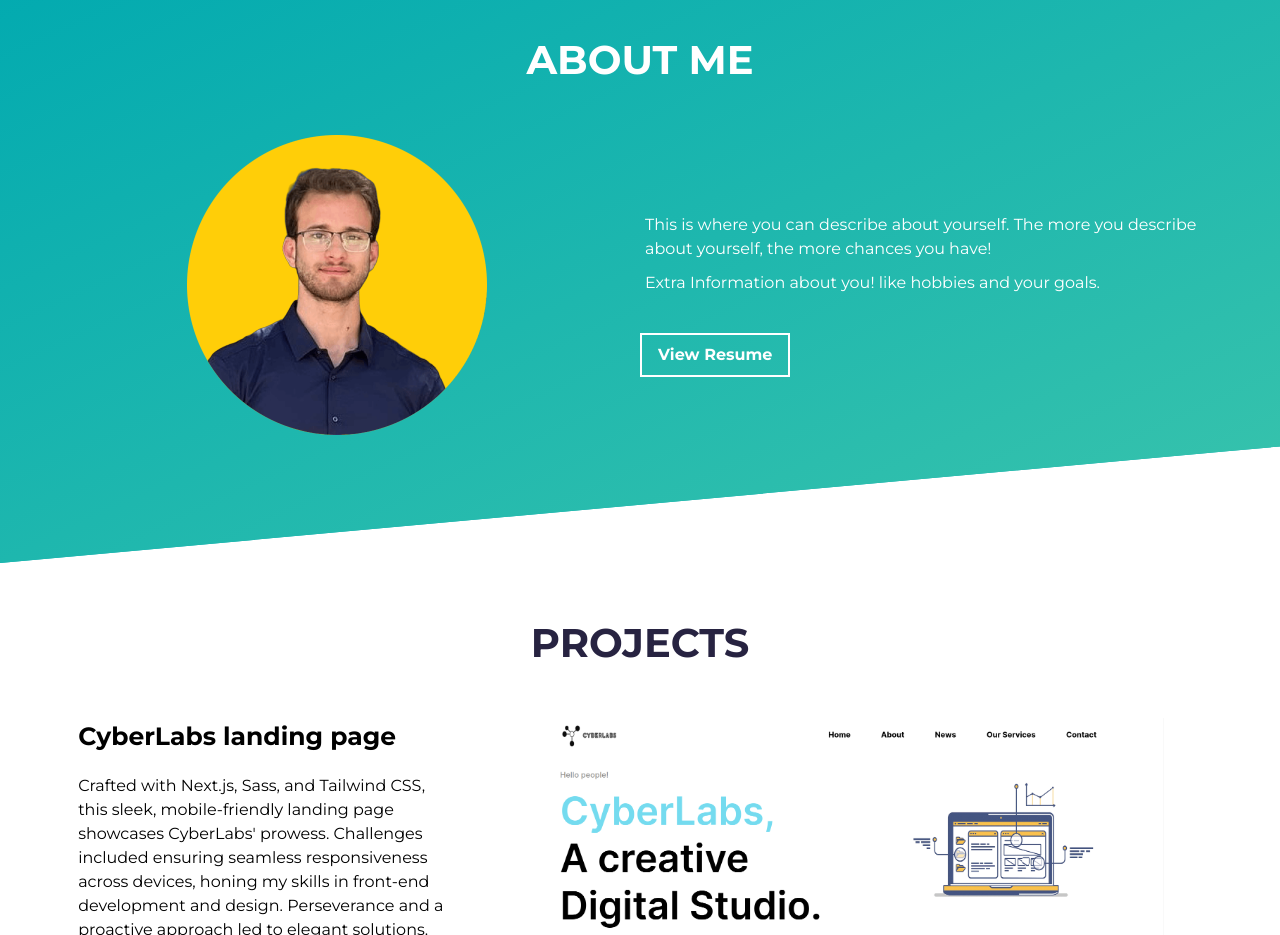
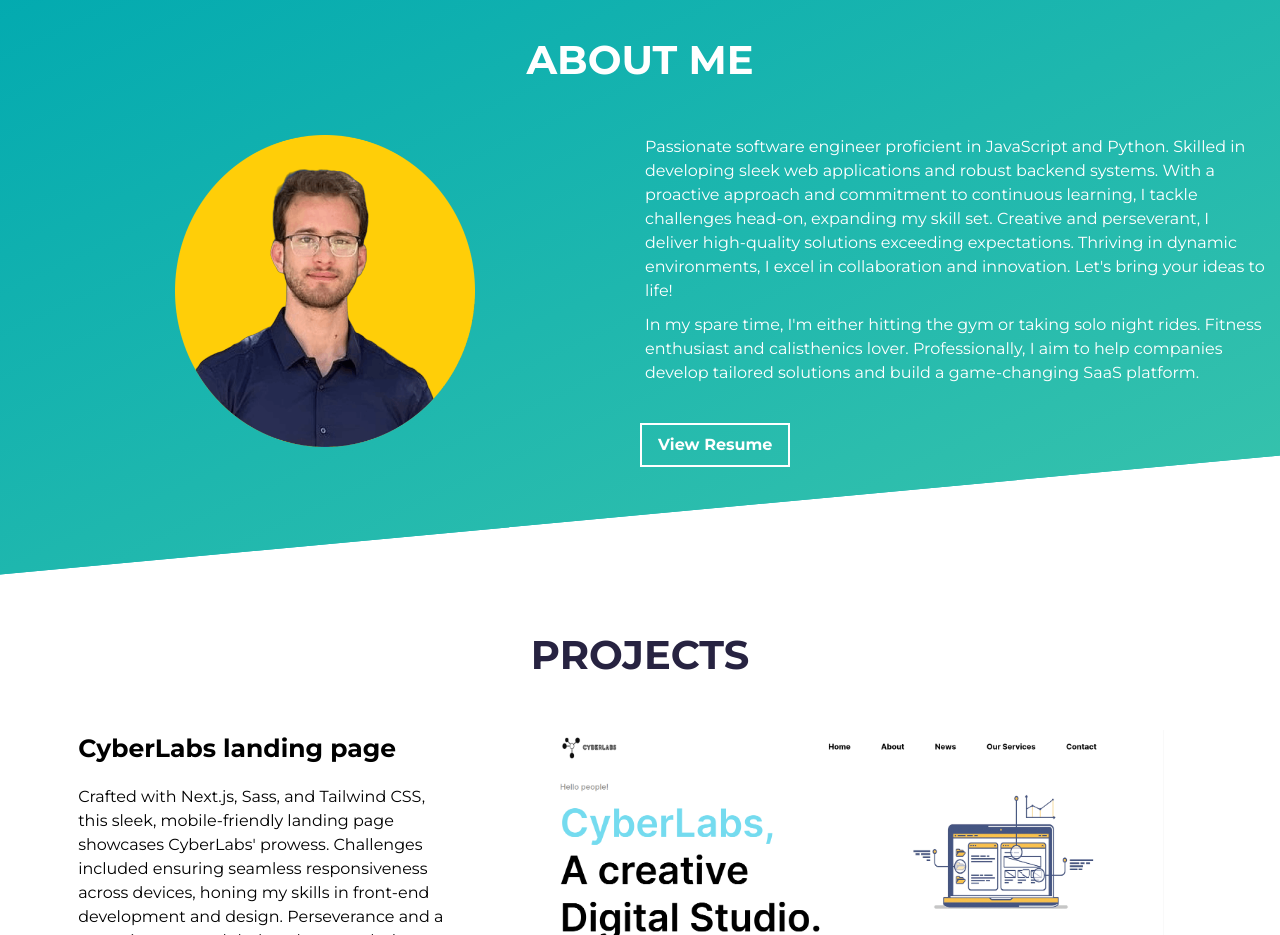
Before and after one commit to abderraouf2/personalPortfolio, a Next.js app: page / in a window 1280 px wide. Shown: the part 820-1755 px from the top of the page. Built offline with nearby package versions, Linux system fonts and the light colour scheme.

Commit message:
description added

```diff
--- a/components/About.jsx
+++ b/components/About.jsx
@@ -55,11 +55,20 @@ export default function About() {
               className="px-[.5rem]"
             >
               <p className="text-[1.6rem] text-center mb-[1rem] sm:text-left">
-                This is where you can describe about yourself. The more you
-                describe about yourself, the more chances you have!
+                Passionate software engineer proficient in JavaScript and
+                Python. Skilled in developing sleek web applications and robust
+                backend systems. With a proactive approach and commitment to
+                continuous learning, I tackle challenges head-on, expanding my
+                skill set. Creative and perseverant, I deliver high-quality
+                solutions exceeding expectations. Thriving in dynamic
+                environments, I excel in collaboration and innovation. Let's
+                bring your ideas to life!
               </p>
               <p className="text-[1.6rem] text-center mb-[1rem] sm:text-left">
-                Extra Information about you! like hobbies and your goals.{" "}
+                In my spare time, I'm either hitting the gym or taking solo
+                night rides. Fitness enthusiast and calisthenics lover.
+                Professionally, I aim to help companies develop tailored
+                solutions and build a game-changing SaaS platform.{" "}
               </p>
             </motion.div>
             <motion.span
```
